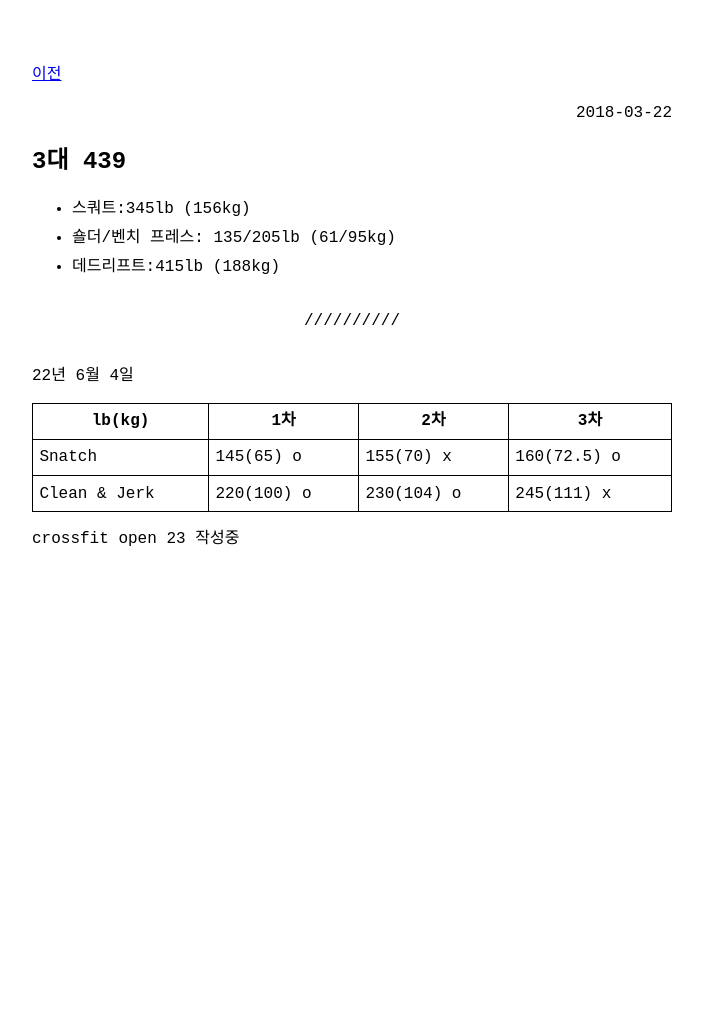
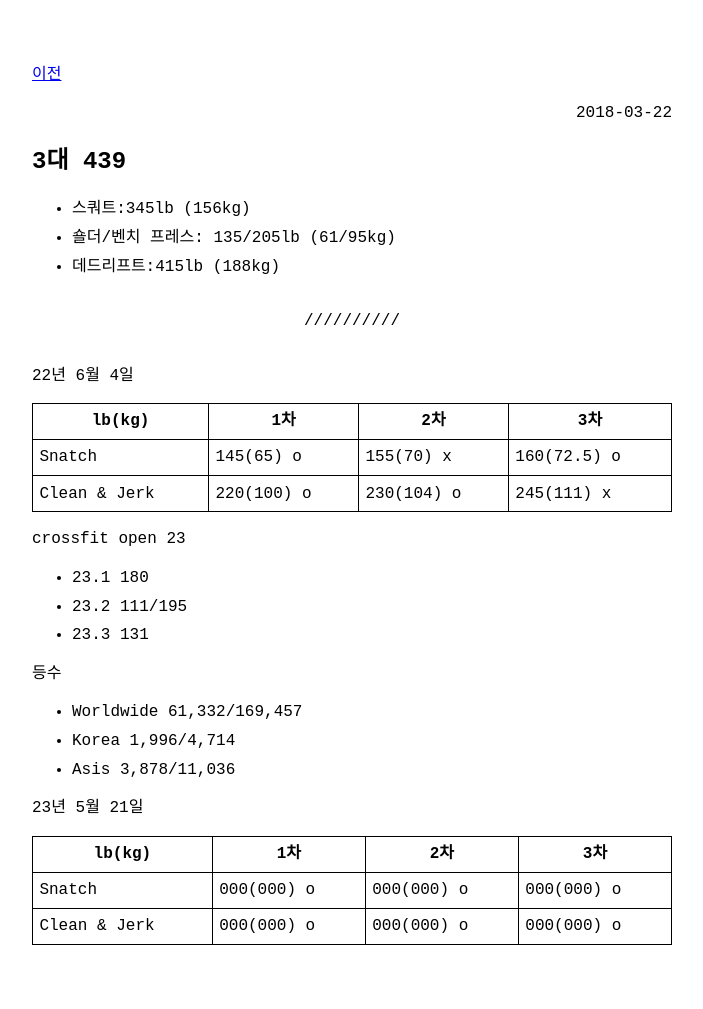
Before and after one commit to khjzzm/khjzzm.github.io, a Jekyll site: the page built from _posts/2018-03-22-SBD.md, in a window 1280 px wide. Shown: the whole page, without its empty margins (288-991 px from the left). Built offline with Jekyll 4.4.1, drawn with Linux system fonts in a browser that asks for light colours; before the commit the page ends 900 px from its top, so only the background shows below that.

Commit message:
22일 측정

```diff
--- a/_posts/2018-03-22-SBD.md
+++ b/_posts/2018-03-22-SBD.md
@@ -19,4 +19,19 @@
 
 
 crossfit open 23
-작성중
+- 23.1 180
+- 23.2 111/195
+- 23.3 131
+
+등수
+- Worldwide 61,332/169,457
+- Korea 1,996/4,714
+- Asis 3,878/11,036
+
+
+23년 5월 21일
+
+| lb(kg)       | 1차         | 2차         | 3차         |
+|--------------|------------|------------|------------|
+| Snatch       | 000(000) o | 000(000) o | 000(000) o |
+| Clean & Jerk | 000(000) o | 000(000) o | 000(000) o |
```
